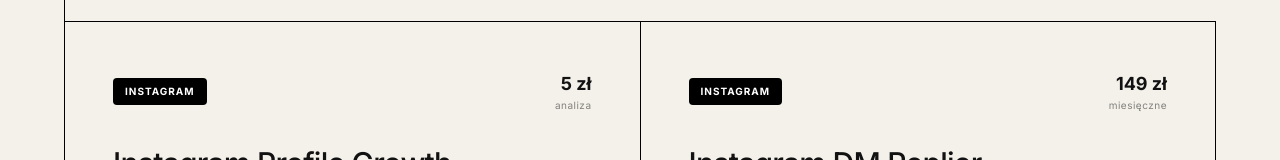
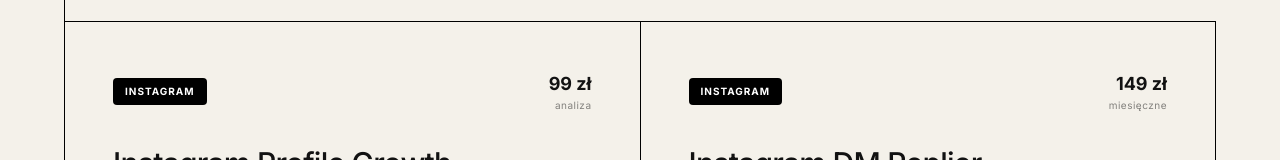
Before and after one commit to szymonr-biznes/szymon-rajski, a Next.js app: page /social-media in a window 1280 px wide. Shown: the part 374-534 px from the top of the page. Built offline with nearby package versions, Linux system fonts and the light colour scheme; a web font is replaced by a local one.

Commit message:
chore restore service price

```diff
--- a/app/payment/cancel/page.tsx
+++ b/app/payment/cancel/page.tsx
@@ -73,7 +73,7 @@ export default function CancelPage() {
       <main className="flex-1 relative z-10">
         <div className="w-[calc(100%-24px)] lg:w-[calc(100%-128px)] mx-3 lg:mx-16 px-6 lg:px-8 pt-32 pb-24 border-l border-black min-h-[calc(100vh-200px)] flex flex-col justify-center">
           <div className="w-full">
-            <Suspense fallback={<div className="text-center text-muted-foreground italic font-serif">Ładowanie...</div>}>
+            <Suspense fallback={<div className="text-center text-muted-foreground font-serif">Ładowanie...</div>}>
               <CancelContent />
             </Suspense>
           </div>
--- a/app/payment/success/page.tsx
+++ b/app/payment/success/page.tsx
@@ -74,7 +74,7 @@ export default function SuccessPage() {
       <main className="flex-1 relative z-10">
         <div className="w-[calc(100%-24px)] lg:w-[calc(100%-128px)] mx-3 lg:mx-16 px-6 lg:px-8 pt-32 pb-24 border-l border-black min-h-[calc(100vh-200px)] flex flex-col justify-center">
           <div className="w-full">
-            <Suspense fallback={<div className="text-center text-muted-foreground italic font-serif">Ładowanie...</div>}>
+            <Suspense fallback={<div className="text-center text-muted-foreground font-serif">Ładowanie...</div>}>
               <SuccessContent />
             </Suspense>
           </div>
--- a/lib/services.ts
+++ b/lib/services.ts
@@ -7,8 +7,8 @@ export const socialMediaServices = [
       Analizujemy Twoje zasięgi, engagement, konkurencje i wiele więcej.
       Otrzymujesz gotowy plan wraz z konkretnymi rekomendacjami, jak
       zwiększać swoją obecność na platformie.`,
-    price: "5 zł",
-    amount: 500,
+    price: "99 zł",
+    amount: 9900,
     priceNote: "analiza",
     features: [
       { text: "Analiza konta", icon: "line-chart" },
```
